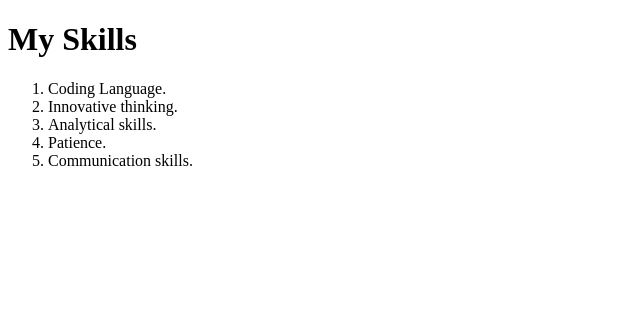
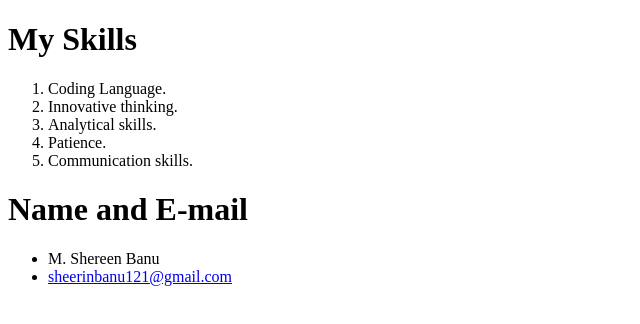
Before and after one commit to banu0704/git-multi-branch, a plain HTML site: page index.html in a window 1280 px wide. Shown: the whole page, without its empty margins (0-640 px from the left). Drawn offline with Linux system fonts and the light colour scheme.

Commit message:
added name and email

```diff
--- a/index.html
+++ b/index.html
@@ -12,5 +12,10 @@
         <li>Patience.</li>
         <li>Communication skills.</li>
     </ol>
+    <h1>Name and E-mail</h1>
+    <ul>
+        <li>M. Shereen Banu</li>
+        <li><a href="#">sheerinbanu121@gmail.com</a></li>
+    </ul>
 </body>
 </html>
```
